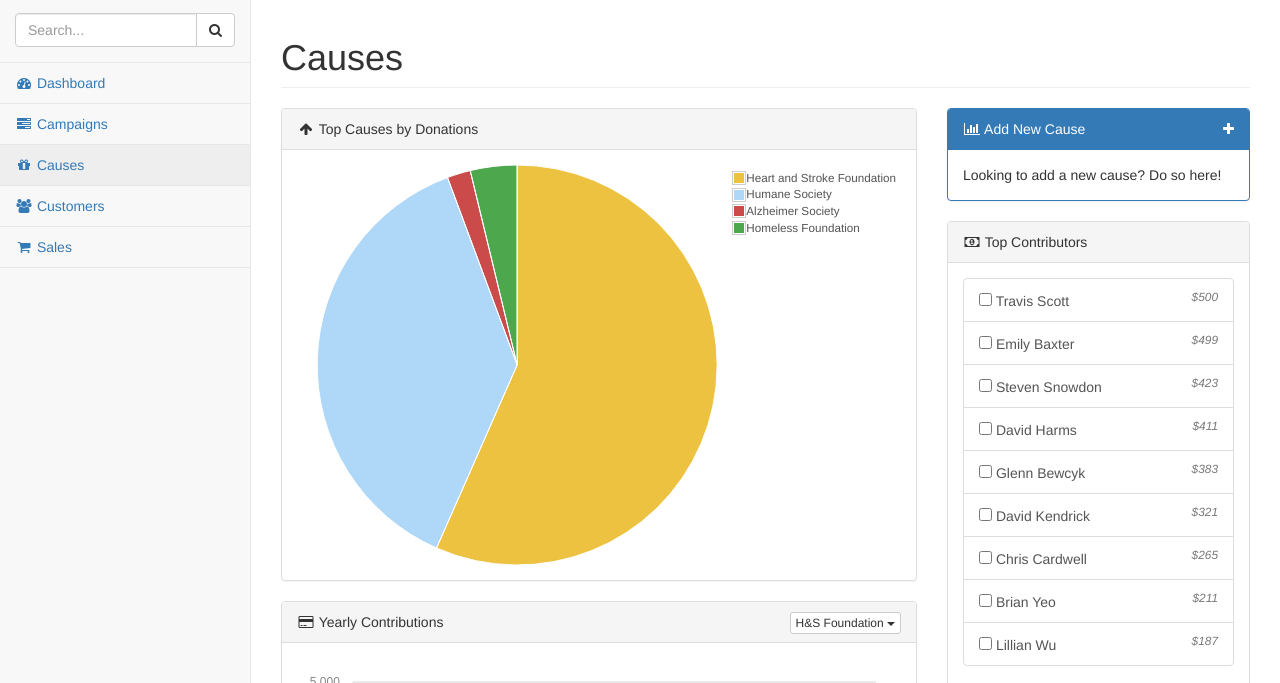
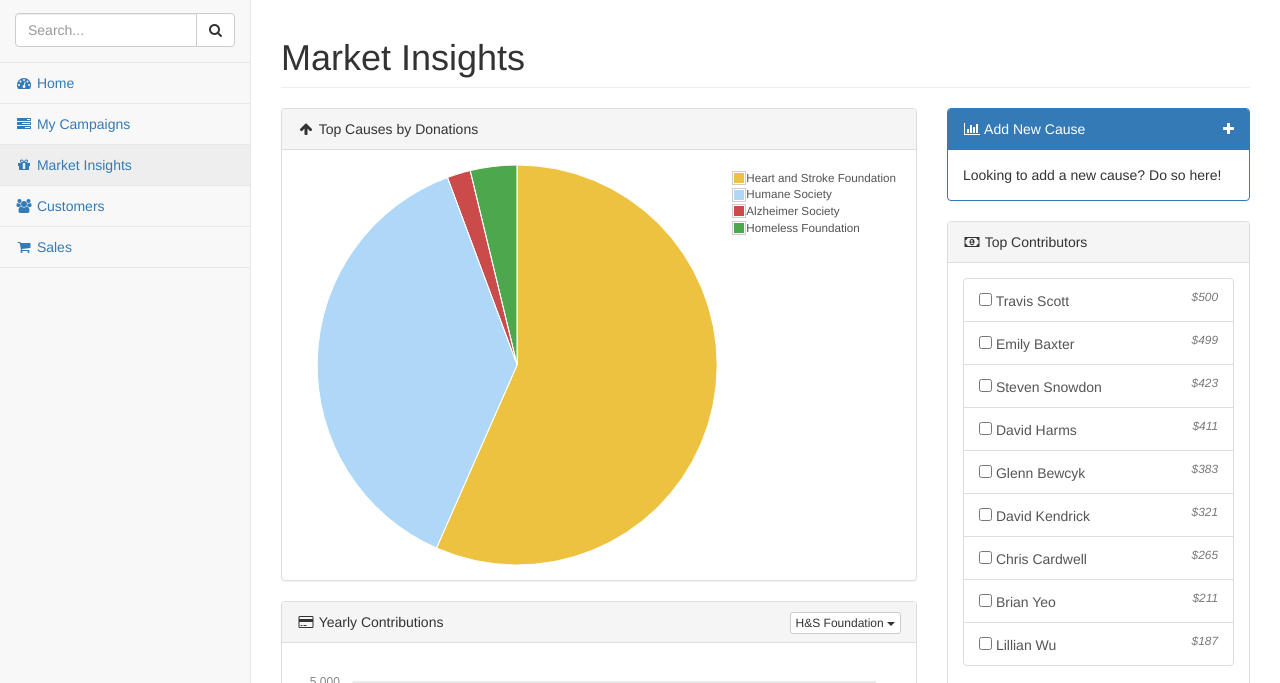
Before and after one commit to travisscottiq/Sharity, a website: page pages/causes.html in a window 1280 px wide. Shown: the part 53-736 px from the top of the page. Drawn offline with Linux system fonts and the light colour scheme.

Commit message:
commit message

```diff
--- a/pages/causes.html
+++ b/pages/causes.html
@@ -9,7 +9,7 @@
     <meta name="description" content="">
     <meta name="author" content="">
 
-    <title>SB Admin 2 - Bootstrap Admin Theme</title>
+    <title>Sharity - Market Insights</title>
 
     <!-- Bootstrap Core CSS -->
     <link href="../vendor/bootstrap/css/bootstrap.min.css" rel="stylesheet">
@@ -150,13 +150,13 @@
                             <!-- /input-group -->
                         </li>
                         <li>
-                            <a href="index.html"><i class="fa fa-dashboard fa-fw"></i> Dashboard</a>
+                            <a href="index.html"><i class="fa fa-dashboard fa-fw"></i> Home</a>
                         </li>
                         <li>
-                            <a href="campaigns.html"><i class="fa fa-tasks fa-fw"></i> Campaigns</a>
+                            <a href="campaigns.html"><i class="fa fa-tasks fa-fw"></i> My Campaigns</a>
                         </li>
                         <li>
-                            <a href="causes.html"><i class="fa fa-gift fa-fw"></i> Causes</a>
+                            <a href="causes.html"><i class="fa fa-gift fa-fw"></i> Market Insights</a>
                         </li>
                         <li>
                             <a href="customers.html"><i class="fa fa-users fa-fw"></i> Customers</a>
@@ -174,7 +174,7 @@
         <div id="page-wrapper">
             <div class="row">
                 <div class="col-lg-12">
-                    <h1 class="page-header">Causes</h1>
+                    <h1 class="page-header">Market Insights</h1>
                 </div>
                 <!-- /.col-lg-12 -->
             </div>
```
Also changed, not shown: pages/campaigns.html (+4 -4 lines), pages/customers.html (+4 -4 lines), pages/index.html (+5 -5 lines), pages/sales.html (+3 -3 lines).
